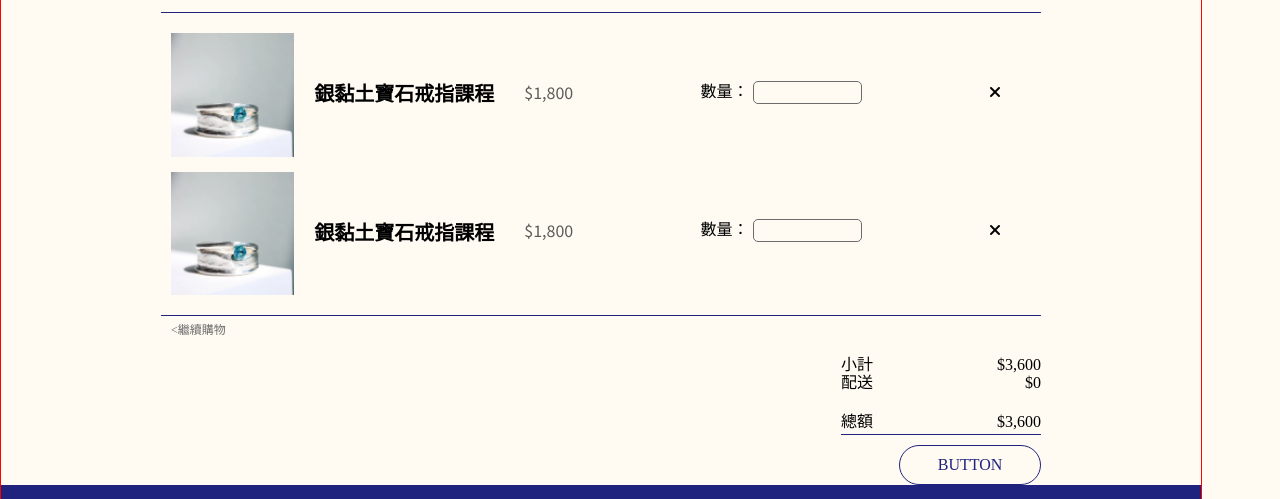
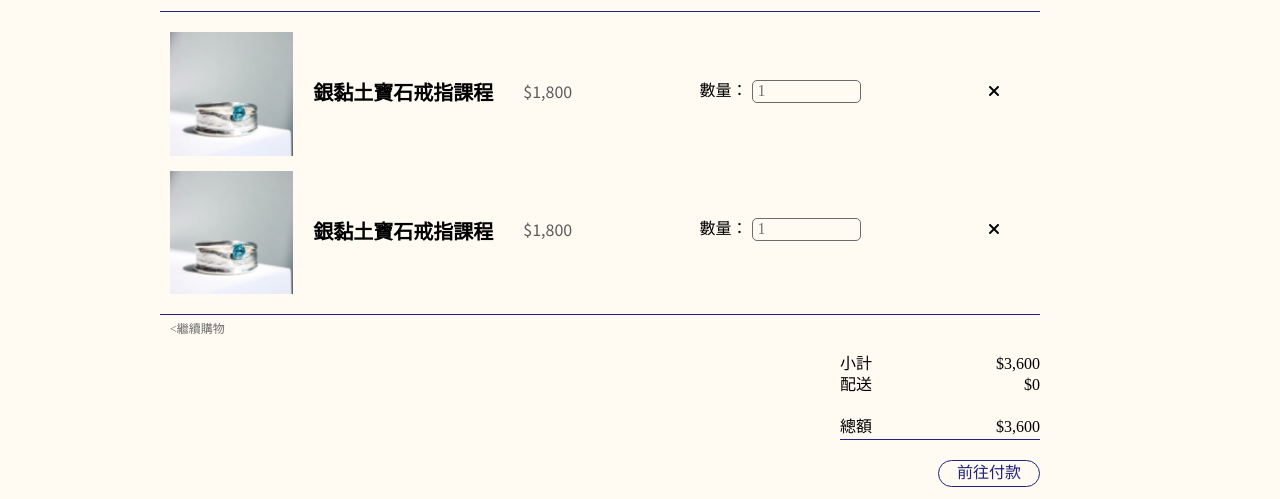
Before and after one commit to zhuuu98/Curious-Studio, a plain HTML site: page cart.html in a window 1280 px wide. Shown: the part 151-650 px from the top of the page. Drawn offline with Linux system fonts and the light colour scheme; a web font is replaced by a local one.

Commit message:
1127 19:21

```diff
--- a/cart.html
+++ b/cart.html
@@ -59,7 +59,7 @@
                     <div class="price">$1,800</div>
                     <div class="cart-amount">
                         <span>數量：</span>
-                        <input type="number" min="0">
+                        <input type="number" min="0" placeholder="1">
                     </div>
                     <div class="cart-cancel">
                         <i class="fa-solid fa-xmark"></i>
@@ -76,7 +76,7 @@
                     <div class="price">$1,800</div>
                     <div class="cart-amount">
                         <span>數量：</span>
-                        <input type="number" min="0">
+                        <input type="number" min="0" placeholder="1">
                     </div>
                     <div class="cart-cancel">
                         <i class="fa-solid fa-xmark"></i>
@@ -97,19 +97,19 @@
                     <span class="cart-total-text">配送</span>
                     <div class="cart-total-price">$0</div>
                 </div>
-                <div class="d-flex">
+                <div class="d-flex total">
                     <span class="cart-total-text">總額</span>
                     <div class="cart-total-price">$3,600</div>
                 </div>
 
 
-            </div>
-            <a href="javascript: void(0)" class="btn">
-                Button
-                <span></span><span></span><span></span><span></span>
-            </a>
+
+                <a href="#"><div class="pay-btn">前往付款</div></a>
 
 
+
+
+            </div>
         </div>
 
 
--- a/css/style.css
+++ b/css/style.css
@@ -6,7 +6,7 @@ body{
 .container{
     width: 100%;
     background-color: #fffaf2;
-    border: 1px solid red;
+    /* border: 1px solid red; */
 }
 
 main{
@@ -176,6 +176,7 @@ header{
     justify-content: space-between;
     position: sticky;
     top: 0;
+    z-index: 5;
 }
 
 .title{
@@ -813,17 +814,42 @@ footer a{
     /* border: 1px solid green; */
 }
 
+.cart-pay .cart-section .d-flex{
+    margin: 0px 0px 3px 0px;
+    justify-content: space-between;
+    /* border: 1px solid red; */
+}
+
 .cart-pay .cart-section .d-flex:nth-child(2){
     padding-bottom: 20px;
 }
 
-.cart-pay .cart-section .d-flex:last-child{
+.total{
     border-bottom: 1px solid #1F237D;
     padding-bottom: 3px;
+    /* background-color: red; */
 }
 
-.cart-pay .cart-section .d-flex{
-    margin: 0;
-    justify-content: space-between;
+.pay-btn{
+    width: 100px;
+    height: 25px;
+    text-align: center;
+    margin: 20px 0 30px auto;
+    border: 1px solid #1F237D;
+    border-radius: 15px;
+    color: #1F237D;
+    display: flex;
+    justify-content: center;
+    align-items: center;
+}
 
+.pay-btn:hover{
+    width: 100px;
+    height: 25px;
+    text-align: center;
+    margin: 20px 0 30px auto;
+    border: 1px solid #1F237D;
+    background-color: #1F237D;
+    border-radius: 15px;
+    color: #FFF;
 }
```
Also changed, not shown: index.html (+1 -1 lines).
